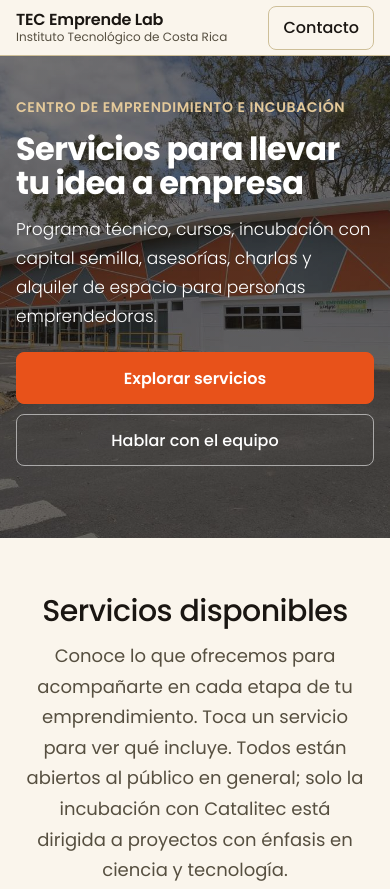
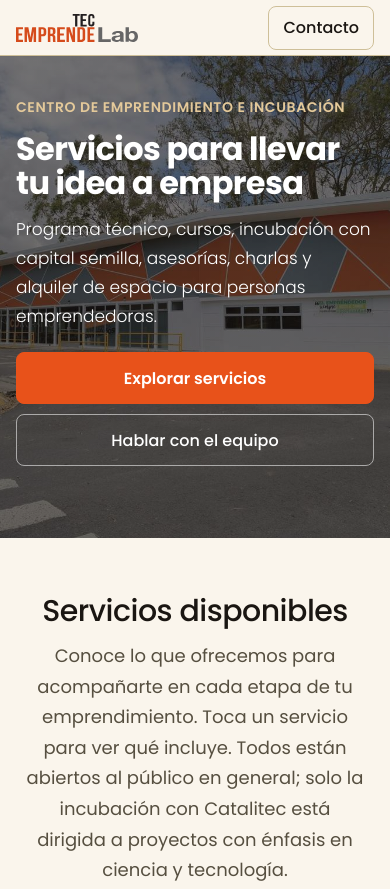
Before and after one commit to TEC-Emprende-Lab/catalogo-tecemprende, a plain HTML site: page index.html in a window 390 px wide. Shown: the top 889 px of the page. Drawn offline with Linux system fonts and the light colour scheme.

Commit message:
Agregar logo de TEC Emprende Lab en el encabezado
Reemplaza el texto de marca por el logo en SVG, ajusta el tamaño para celular y lo incluye en la versión de un solo archivo.

```diff
--- a/css/header-hero.css
+++ b/css/header-hero.css
@@ -3,9 +3,9 @@
 /* Encabezado fijo */
 .site-header { position: sticky; top: 0; z-index: 50; height: var(--header-h); background: rgba(250, 245, 236, .94); backdrop-filter: blur(8px); border-bottom: 1px solid var(--border); }
 .site-header .container { height: 100%; display: flex; align-items: center; justify-content: space-between; gap: 16px; }
-.brand { display: flex; flex-direction: column; line-height: 1.15; text-decoration: none; color: var(--black); }
-.brand strong { font-size: 17px; font-weight: 600; letter-spacing: -.2px; }
-.brand span { font-size: 11px; color: var(--gray); }
+.brand { display: flex; align-items: center; gap: 12px; line-height: 1.15; text-decoration: none; color: var(--black); }
+.brand-logo { display: block; height: 34px; width: auto; }
+.brand span { font-size: 11px; color: var(--gray); padding-left: 12px; border-left: 1px solid var(--border); max-width: 170px; }
 .top-nav { display: flex; align-items: center; gap: 8px; }
 .top-nav a { padding: 8px 14px; border-radius: var(--radius-md); color: var(--black); font-size: 13px; font-weight: 500; text-decoration: none; }
 .top-nav a:hover { background: var(--cream-2); }
--- a/css/responsive.css
+++ b/css/responsive.css
@@ -5,8 +5,11 @@
   :root { --header-h: 56px; }
   html { scroll-padding-top: calc(var(--header-h) + 12px); }
   body { font-size: 16px; }
-  .brand strong { font-size: 16px; }
+  .brand-logo { height: 28px; }
   .brand span { font-size: 10.5px; }
+}
+@media (max-width: 479px) {
+  .brand span { display: none; }
   .top-nav .btn { min-height: 40px; padding: 6px 14px; }
   .hero .container { padding-top: 40px; padding-bottom: 40px; }
   .hero h1 { font-size: 32px; }
--- a/index.html
+++ b/index.html
@@ -44,7 +44,7 @@
   <header class="site-header">
     <div class="container">
       <a class="brand" href="#inicio" aria-label="TEC Emprende Lab, ir al inicio">
-        <strong>TEC Emprende Lab</strong>
+        <img class="brand-logo" src="assets/logo-tec-emprende-lab.svg" alt="TEC Emprende Lab" width="422" height="97">
         <span>Instituto Tecnológico de Costa Rica</span>
       </a>
       <nav class="top-nav" aria-label="Principal">
```
Also changed, not shown: assets/logo-tec-emprende-lab.svg (added), 2 other files.
